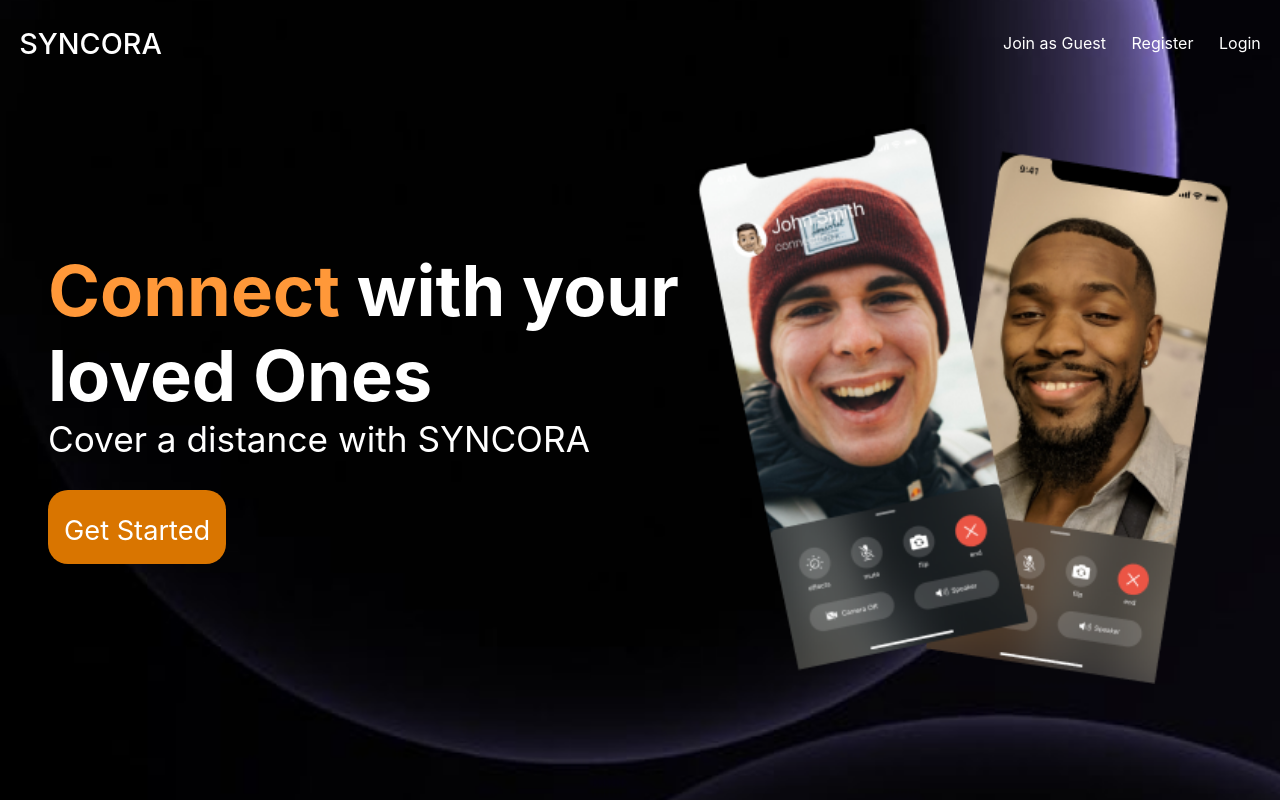
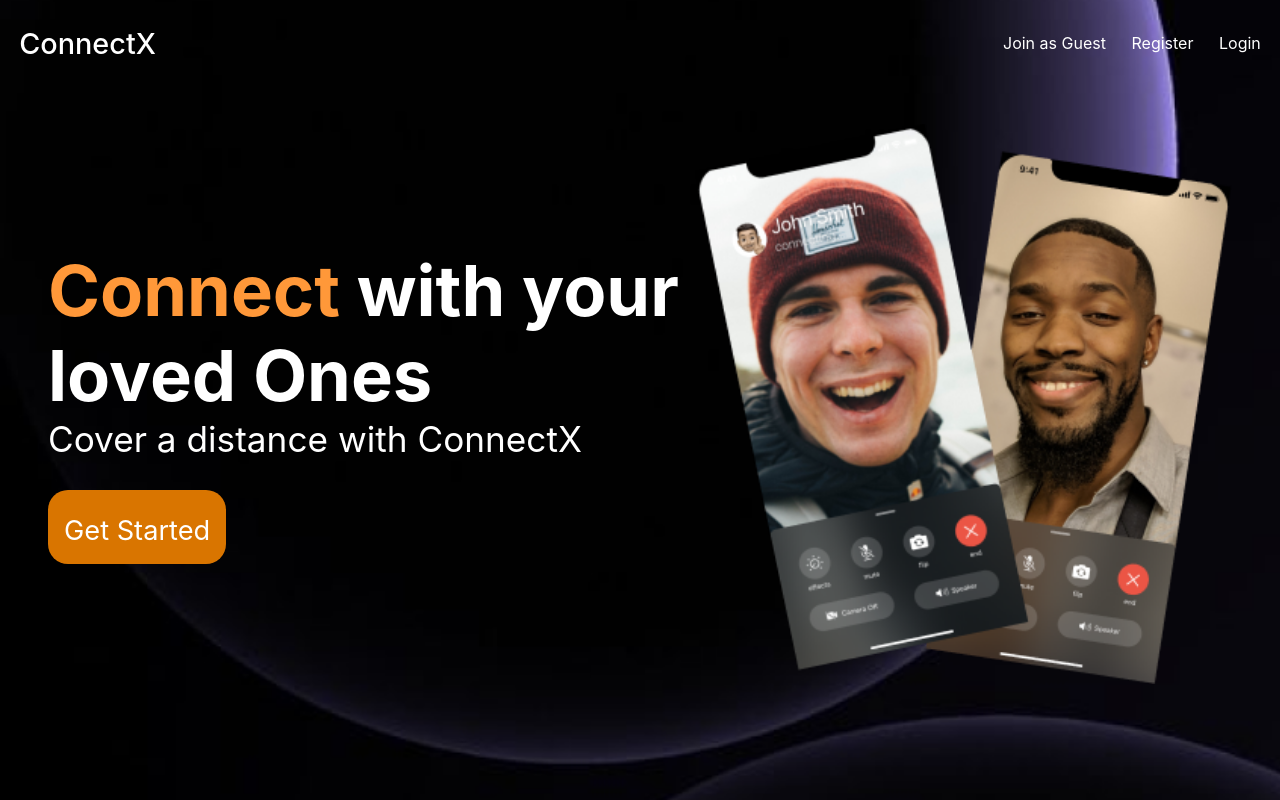
Before and after one commit to arpitgupta47/ConnectX, a React (Vite) app in the folder vite-project/: page / in a window 1280 px wide. Built offline with nearby package versions, Linux system fonts and the light colour scheme.

Commit message:
Update landing.jsx

```diff
--- a/vite-project/src/pages/landing.jsx
+++ b/vite-project/src/pages/landing.jsx
@@ -10,7 +10,7 @@ export default function LandingPage() {
         <div className='landingPageContainer'>
             <nav>
                 <div className='navHeader'>
-                    <h2>SYNCORA</h2>
+                    <h2>ConnectX</h2>
                 </div>
 
                 <div className='navlist'>
@@ -30,7 +30,7 @@ export default function LandingPage() {
                         <span style={{ color: "#FF9839" }}>Connect</span> with your loved Ones
                     </h1>
 
-                    <p>Cover a distance with SYNCORA</p>
+                    <p>Cover a distance with ConnectX</p>
 
                     <div role='button'>
                         <Link to={"/auth"}>Get Started</Link>
```
